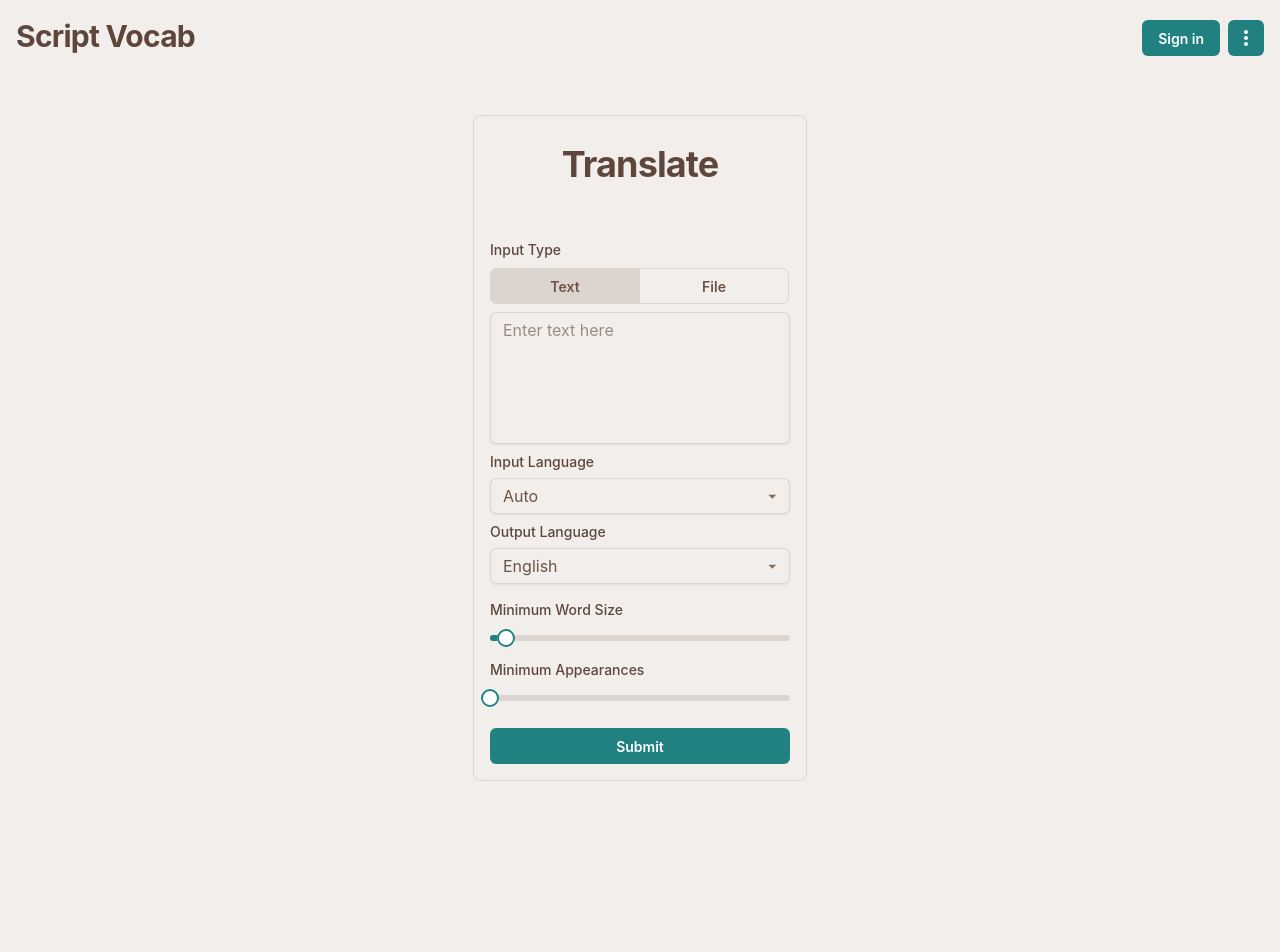
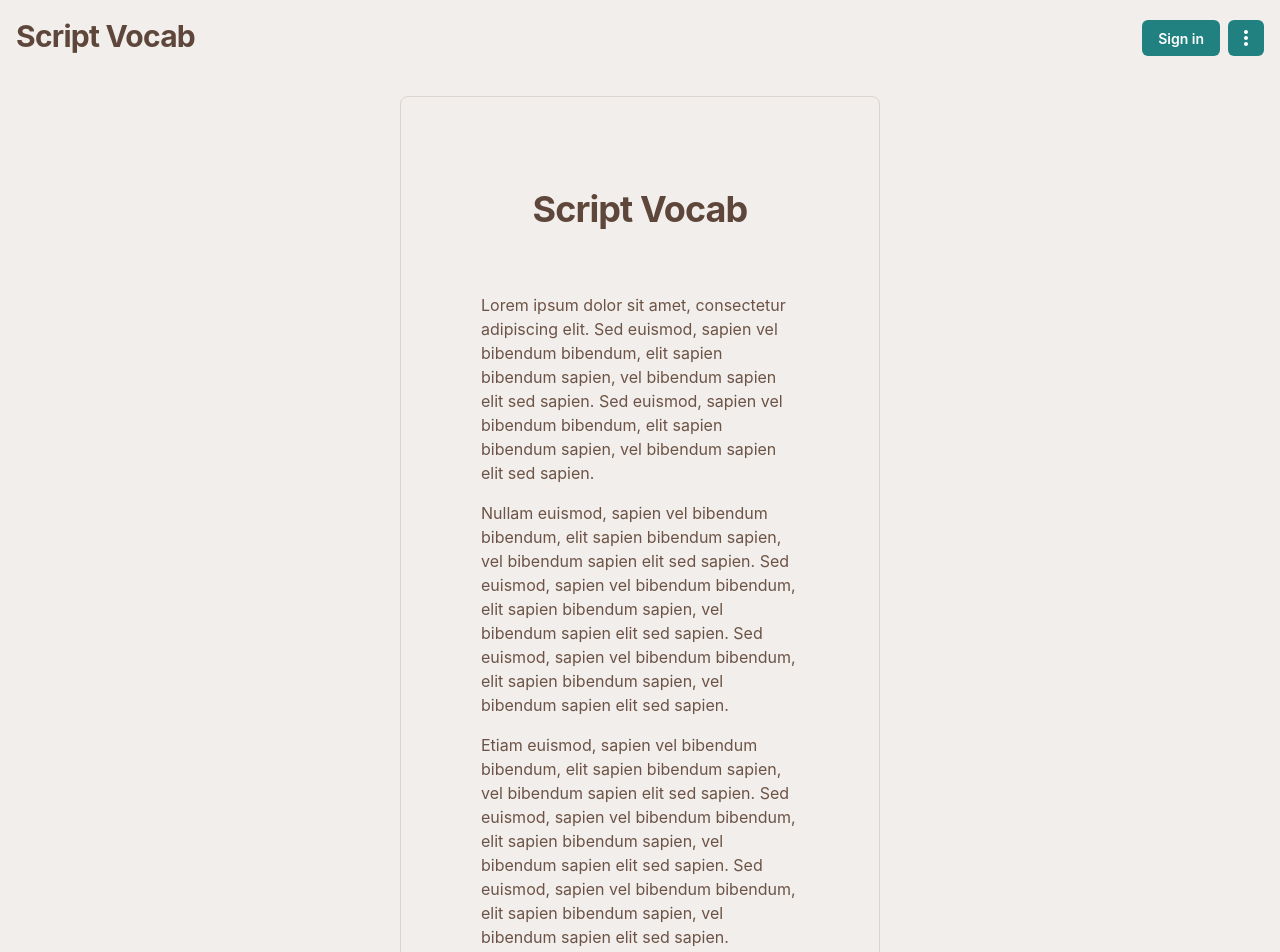
Before and after one commit to Kafelixon/ScribtVocabFrontend, a React (Vite) app: page / in a window 1280 px wide. Shown: the top 952 px of the page. Before the commit the page ends 800 px from the top, so only its background shows below. Built offline with nearby package versions, Linux system fonts and the light colour scheme; no server answers.

Commit message:
Simple placeholder landing page

```diff
--- /dev/null
+++ b/components/LandingPage.tsx
@@ -0,0 +1,48 @@
+import { Typography, Card, Stack } from "@mui/joy";
+
+export const LandingPage = () => {
+  return (
+    <Stack
+      direction={{ xs: "column", sm: "row" }}
+      spacing={{ xs: 1, sm: 2, md: 4, pt: 7 }}
+      marginX={{ xs: 10, sm: 20, md: 50, pt: 100 }}
+      justifyContent="center"
+      alignItems="center"
+      mt={12}
+    >
+      <Card variant="outlined" sx={{ boxShadow: 2, padding:10 }}>
+        <Typography
+          level="h1"
+          fontWeight="xl"
+          textAlign="center"
+          sx={{ mb: 4, mt: 1 }}
+        >
+          Script Vocab
+        </Typography>
+        <div style={{}}>
+          <p>
+            Lorem ipsum dolor sit amet, consectetur adipiscing elit. Sed
+            euismod, sapien vel bibendum bibendum, elit sapien bibendum sapien,
+            vel bibendum sapien elit sed sapien. Sed euismod, sapien vel
+            bibendum bibendum, elit sapien bibendum sapien, vel bibendum sapien
+            elit sed sapien.
+          </p>
+          <p>
+            Nullam euismod, sapien vel bibendum bibendum, elit sapien bibendum
+            sapien, vel bibendum sapien elit sed sapien. Sed euismod, sapien vel
+            bibendum bibendum, elit sapien bibendum sapien, vel bibendum sapien
+            elit sed sapien. Sed euismod, sapien vel bibendum bibendum, elit
+            sapien bibendum sapien, vel bibendum sapien elit sed sapien.
+          </p>
+          <p>
+            Etiam euismod, sapien vel bibendum bibendum, elit sapien bibendum
+            sapien, vel bibendum sapien elit sed sapien. Sed euismod, sapien vel
+            bibendum bibendum, elit sapien bibendum sapien, vel bibendum sapien
+            elit sed sapien. Sed euismod, sapien vel bibendum bibendum, elit
+            sapien bibendum sapien, vel bibendum sapien elit sed sapien.
+          </p>
+        </div>
+      </Card>
+    </Stack>
+  );
+};
--- a/components/TopMenu.tsx
+++ b/components/TopMenu.tsx
@@ -48,7 +48,7 @@ export function TopMenu() {
   };
 
   const navigateToTranslation = () => {
-    navigate("/");
+    navigate("/translate");
   };
 
   const navigateToPersonalDictionary = () => {
--- a/src/App.tsx
+++ b/src/App.tsx
@@ -10,6 +10,7 @@ import { TopMenu } from "../components/TopMenu";
 import { SignInForm } from "../components/SignInForm";
 import { PersonalDictionary } from "../components/PersonalDictionary";
 import { SettingsPage } from "../components/SettingsPage";
+import { LandingPage } from "../components/LandingPage";
 
 const App = () => {
   return (
@@ -19,7 +20,8 @@ const App = () => {
           <TopMenu />
           <Routes>
             <Route element={<Outlet />}>
-              <Route path="/" element={<TranslationView />} />
+              <Route path="/" element={<LandingPage />} />
+              <Route path="/translate" element={<TranslationView />} />
               <Route path="/login" element={<SignInForm />} />
               <Route path="/dictionary" element={<PersonalDictionary />} />
               <Route path="/settings" element={<SettingsPage />} />
```
